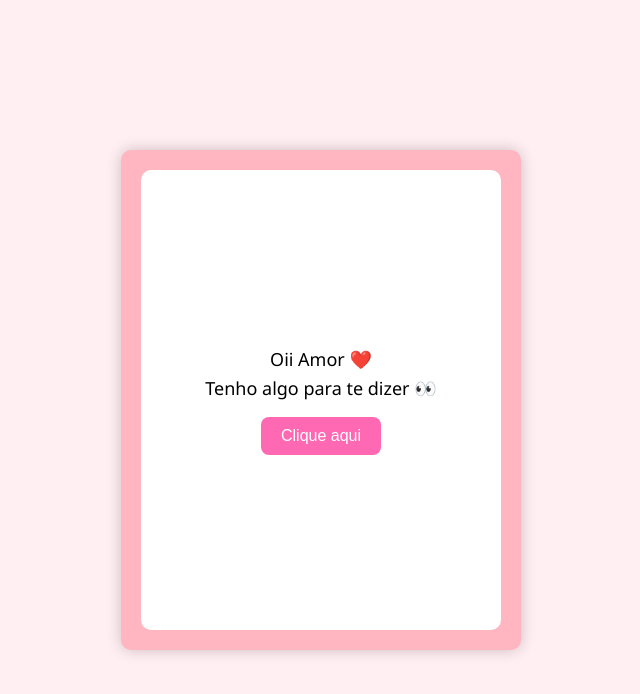
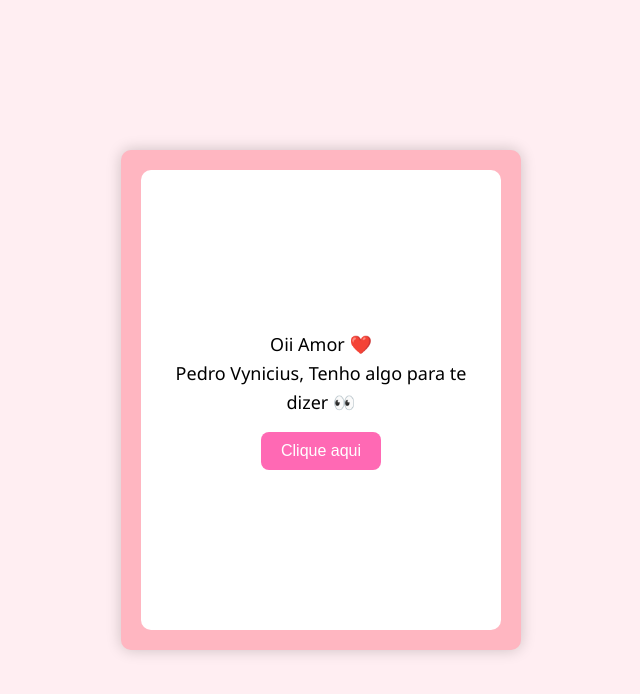
Before and after one commit to LayssaRD/Declaracao_Amor, a plain HTML site: page index.html in a window 1280 px wide. Shown: the whole page, without its empty margins (319-959 px from the left). Drawn offline with Linux system fonts and the light colour scheme.

Commit message:
ajuste name

```diff
--- a/index.html
+++ b/index.html
@@ -100,7 +100,7 @@
   <div class="carta">
     <div id="mensagens">
       <div class="mensagem ativa" id="msg1">
-        Oii Amor ❤️<br>Tenho algo para te dizer 👀<br>
+        Oii Amor ❤️<br>Pedro Vynicius, Tenho algo para te dizer 👀<br>
         <button onclick="proximaMensagem(1)">Clique aqui</button>
       </div>
 
```
